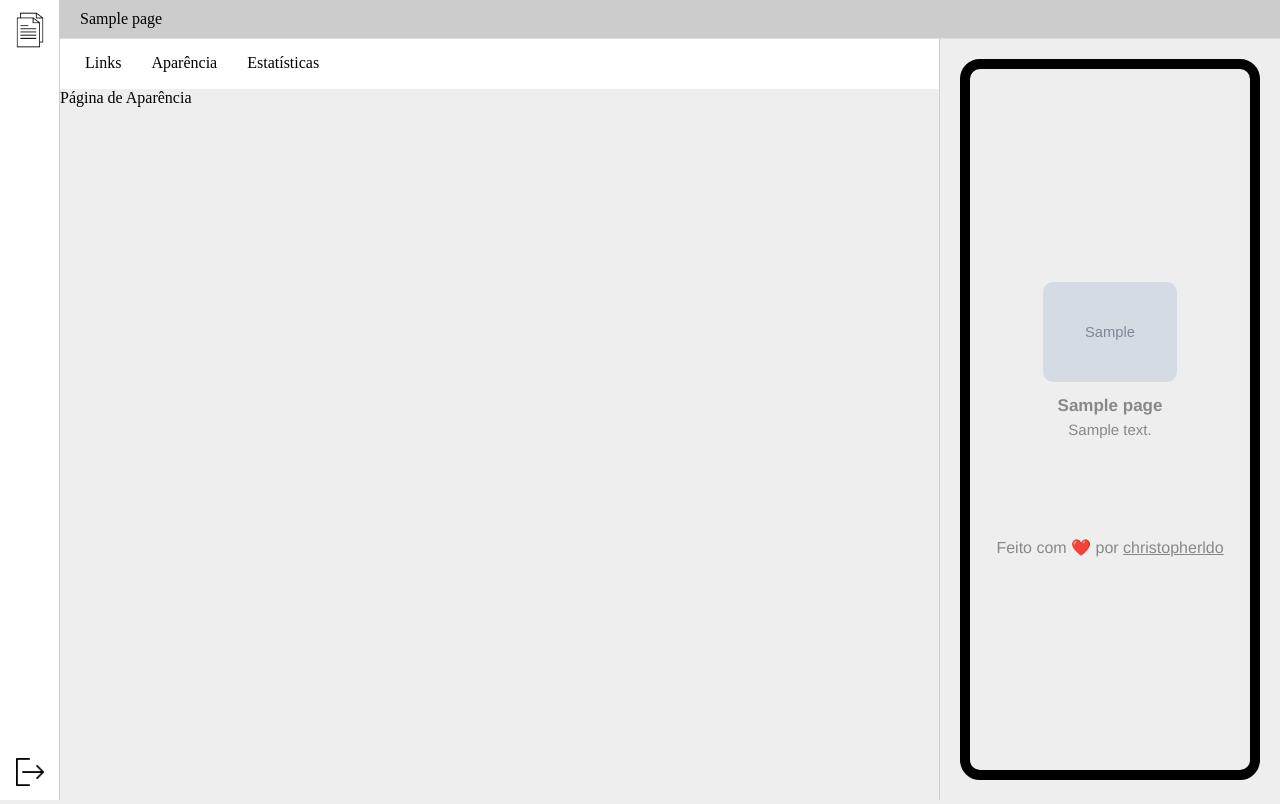
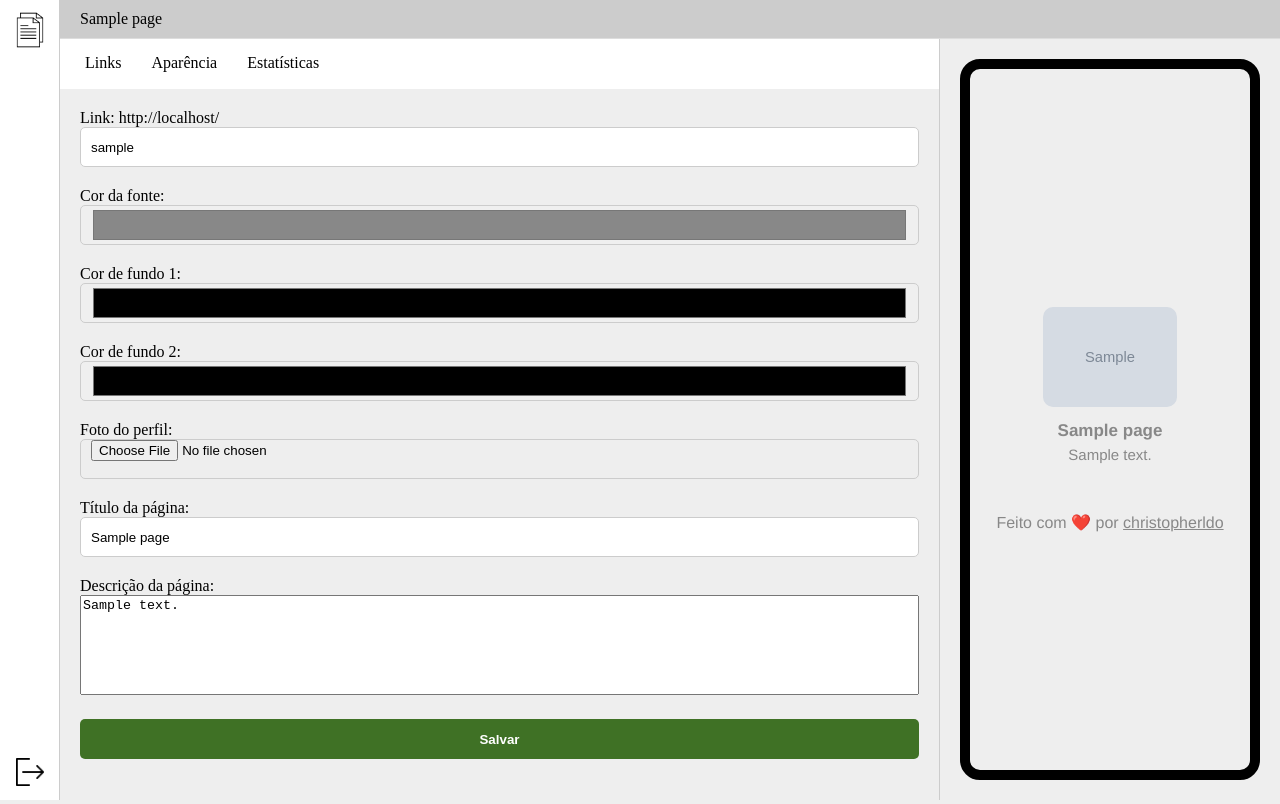
Before and after one commit to christopherldo/laravel-linktreepanel, a Laravel app: template resources/views/admin/page_design.blade.php in a window 1280 px wide. Run offline with Laravel 8, Linux system fonts and the light colour scheme; the template is opened without the code that fills it: most values are stand-ins (such as "Sample title", 1, 10 or a date in 2020); some libraries are stand-ins or nearby versions.

Commit message:
Design edition implemented

```diff
--- a/resources/views/admin/page_design.blade.php
+++ b/resources/views/admin/page_design.blade.php
@@ -1,5 +1,64 @@
 @extends('admin.page')
 
 @section('body')
-    Página de Aparência
+
+    @if ($errors)
+        <div class="error">
+            <ul>
+                @foreach ($errors as $error)
+                    <li>
+                        {{ $error }}
+                    </li>
+                @endforeach
+            </ul>
+        </div>
+    @endif
+
+    <form method="POST" enctype="multipart/form-data">
+        @csrf
+        <label for="slug">
+            Link: {{ url('/') }}/<br>
+            <input autofocus required type="text" name="slug" id="slug" minlength="2" maxlength="16"
+                value="{{ old('slug') ?? $page->slug }}">
+        </label>
+
+        <label for="op_font_color">
+            Cor da fonte:<br>
+            <input required type="color" name="op_font_color" id="op_font_color"
+                value="{{ old('op_font_color') ?? $page->op_font_color }}">
+        </label>
+
+        <label for="op_bg_value_1">
+            Cor de fundo 1:<br>
+            <input required type="color" name="op_bg_value_1" id="op_bg_value_1"
+                value="{{ old('op_bg_value_1') ?? $page->op_bg_value[0] }}">
+        </label>
+        <label for="op_bg_value_2">
+            Cor de fundo 2:<br>
+            <input required type="color" name="op_bg_value_2" id="op_bg_value_2"
+                value="{{ old('op_bg_value_2') ?? $page->op_bg_value[1] }}">
+        </label>
+
+
+        <label for="op_profile_image">
+            Foto do perfil:<br>
+            <input type="file" name="op_profile_image" id="op_profile_image">
+        </label>
+
+        <label for="op_title">
+            Título da página:<br>
+            <input type="text" maxlength="100" name="op_title" id="op_title"
+                value="{{ old('op_title') ?? $page->op_title }}">
+        </label>
+
+        <label for="op_description">
+            Descrição da página:<br>
+            <textarea name="op_description" id="op_description"
+                style="resize: none; width: 100%; height: 100px">{{ old('op_description') ?? $page->op_description }}</textarea>
+        </label>
+
+        <label>
+            <input type="submit" value="Salvar">
+        </label>
+    </form>
 @endsection
--- a/resources/views/page.blade.php
+++ b/resources/views/page.blade.php
@@ -50,20 +50,20 @@
             flex-flow: column;
             align-items: center;
             width: 100%;
-            margin: 50px 0;
+            margin: 25px 0;
         }
 
         .linkArea a {
             width: 100%;
-            max-width: 1000px;
+            max-width: 920px;
             display: block;
-            padding: 20px;
+            padding: 15px;
             text-align: center;
             text-decoration: none;
             font-size: 18px;
             font-weight: bold;
             margin-top: 7.5px;
-            margin-bottom: 7.5  px;
+            margin-bottom: 7.5px;
             box-shadow:
                 0 2.8px 2.2px rgba(0, 0, 0, 0.03),
                 0 6.7px 5.3px rgba(0, 0, 0, 0.04),
@@ -121,40 +121,8 @@
     </div>
 
     <div class="banner">
-        Feito com ❤️ por <a href="https://github.com/christopherldo">christopherldo</a>
+        Feito com ❤️ por <a href="{{route('page', 'christopherldo')}}">christopherldo</a>
     </div>
-
-    @if (empty($fb_pixel) === false)
-        <!-- Facebook Pixel Code -->
-        <script>
-            ! function(f, b, e, v, n, t, s) {
-                if (f.fbq) return;
-                n = f.fbq = function() {
-                    n.callMethod ?
-                        n.callMethod.apply(n, arguments) : n.queue.push(arguments)
-                };
-                if (!f._fbq) f._fbq = n;
-                n.push = n;
-                n.loaded = !0;
-                n.version = '2.0';
-                n.queue = [];
-                t = b.createElement(e);
-                t.async = !0;
-                t.src = v;
-                s = b.getElementsByTagName(e)[0];
-                s.parentNode.insertBefore(t, s)
-            }(window, document, 'script',
-                'https://connect.facebook.net/en_US/fbevents.js');
-            fbq('init', '{{ $fb_pixel }}');
-            fbq('track', 'PageView');
-
-        </script>
-        <noscript>
-            <img height="1" width="1" style="display:none"
-                src="https://www.facebook.com/tr?id={{ $fb_pixel }}&ev=PageView&noscript=1" />
-        </noscript>
-        <!-- End Facebook Pixel Code -->
-    @endif
 </body>
 
 </html>
--- a/routes/web.php
+++ b/routes/web.php
@@ -19,7 +19,10 @@ Route::prefix('admin')->group(function (){
     Route::get('logout', [AdminController::class, 'logout'])->name('logout');
 
     Route::get('{slug}/links', [AdminController::class, 'pageLinks'])->name('admin.links');
+
     Route::get('{slug}/design', [AdminController::class, 'pageDesign'])->name('admin.design');
+    Route::post('{slug}/design', [AdminController::class, 'pageDesignAction']);
+
     Route::get('{slug}/stats', [AdminController::class, 'pageStats'])->name('admin.stats');
     Route::get('{slug}/delete', [AdminController::class, 'pageDelete'])->name('admin.delete');
 
```
Also changed, not shown: app/Http/Controllers/AdminController.php (+127 -7 lines), database/migrations/2021_02_06_190331_create_all_tables.php.
